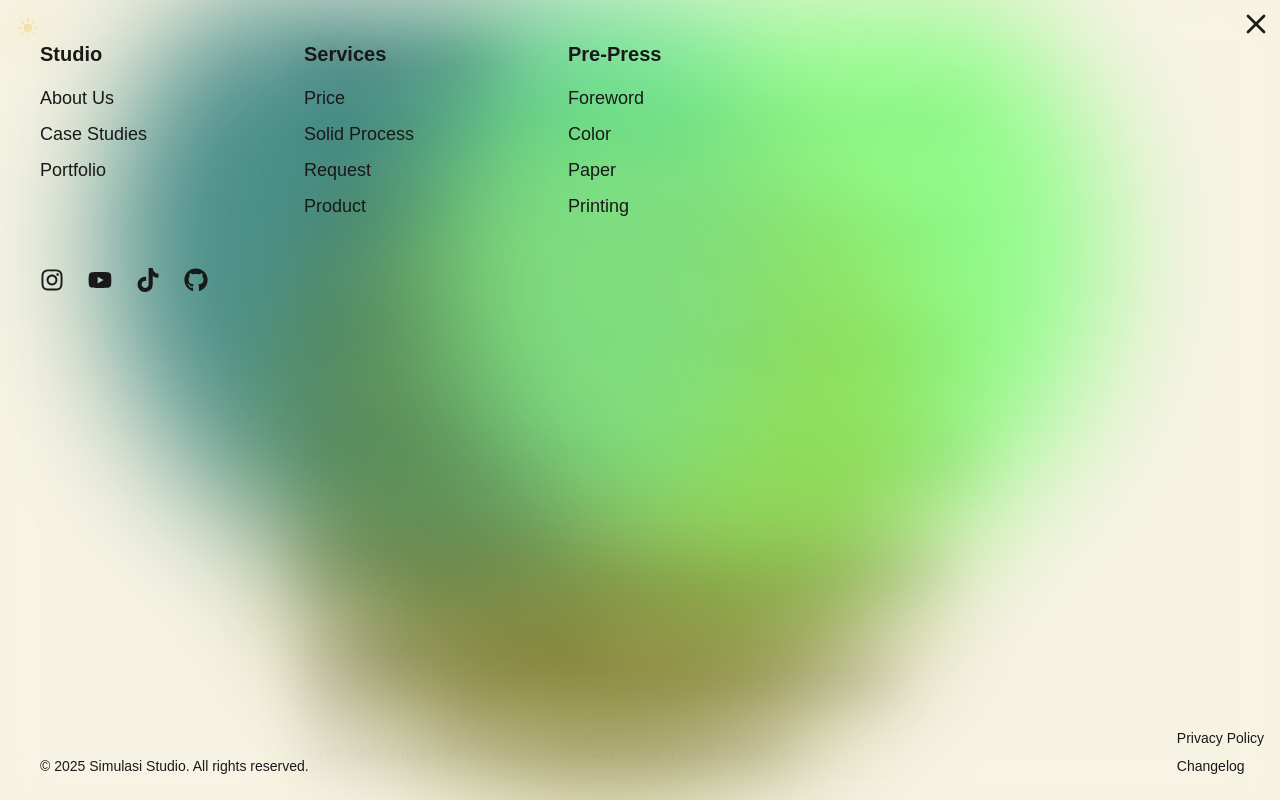
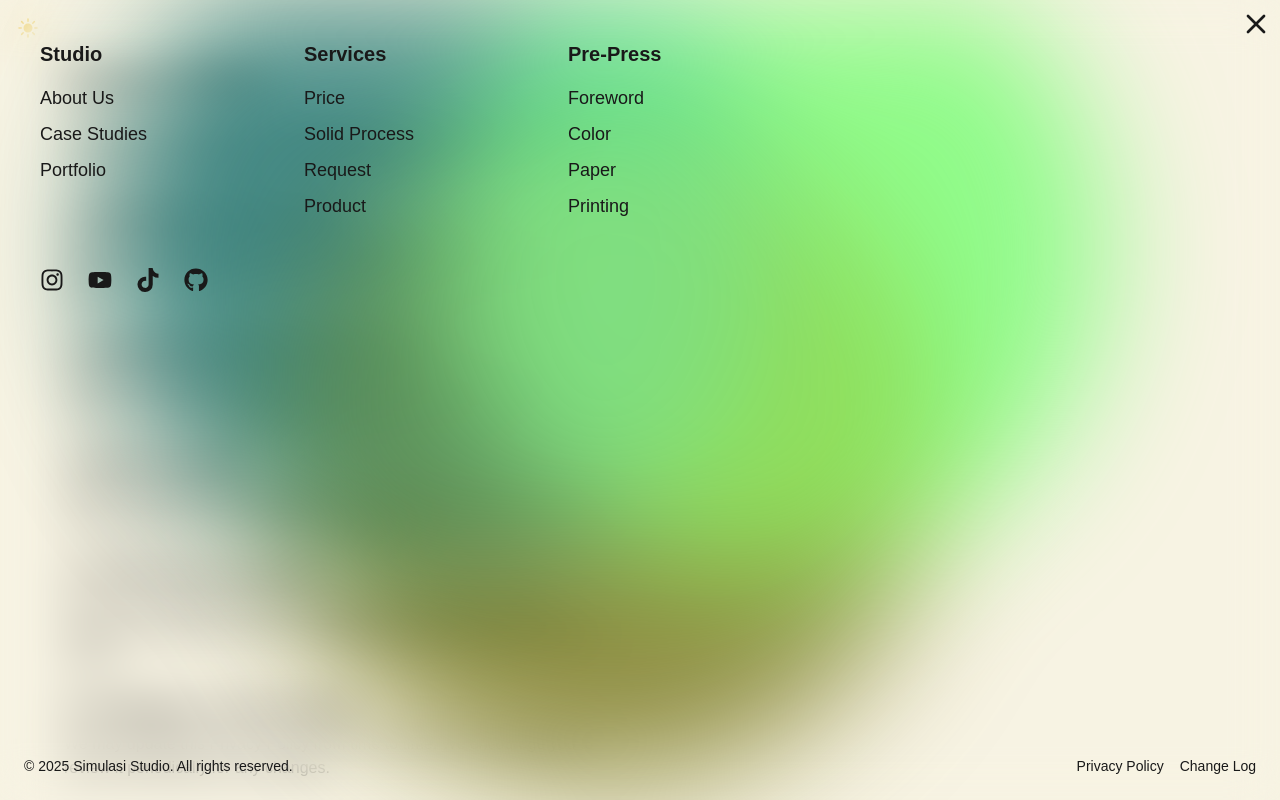
Before and after one commit to simulasikode/simulasi-cc, a Next.js app: page /privacy-policy in a window 1280 px wide. Both pictures are taken after a click on the button "☰ Menu". Shown: the top 800 px of the page. Built offline with nearby package versions, Linux system fonts and the light colour scheme.

Commit message:
update: footer

```diff
--- a/package.json
+++ b/package.json
@@ -10,6 +10,7 @@
     "release": "standard-version"
   },
   "dependencies": {
+    "@gsap/react": "^2.1.2",
     "@heroicons/react": "^2.2.0",
     "@next/mdx": "^15.1.6",
     "firebase": "^11.2.0",
--- a/src/app/changelog/page.tsx
+++ b/src/app/changelog/page.tsx
@@ -13,8 +13,7 @@ export default function ChangelogPage() {
   }, []);
 
   return (
-    <div className="prose mx-auto p-4">
-      <h1>Changelog</h1>
+    <div className="prose p-16 max-w-5xl">
       <pre className="whitespace-pre-wrap">{changelog}</pre>
     </div>
   );
--- a/src/app/layout.tsx
+++ b/src/app/layout.tsx
@@ -2,6 +2,7 @@ import type { Metadata } from "next";
 import { Geist, Geist_Mono } from "next/font/google";
 import "./globals.css";
 import Header from "@/components/Header";
+import Footer from "@/components/Footer";
 
 const geistSans = Geist({
   variable: "--font-geist-sans",
@@ -31,6 +32,7 @@ export default function RootLayout({
         <Header />
         {children}
       </body>
+      <Footer />
     </html>
   );
 }
--- a/src/app/privacy-policy/page.tsx
+++ b/src/app/privacy-policy/page.tsx
@@ -3,7 +3,7 @@ import React from "react";
 
 const PrivacyPolicy: React.FC = () => {
   return (
-    <div className="max-w-2xl mx-auto py-12 ext-gray-800 dark:text-gray-200">
+    <div className="max-w-2xl p-16 ext-gray-800 dark:text-gray-200">
       <h1 className="text-3xl font-bold mb-6">Privacy Policy</h1>
 
       <p className="mb-4">
--- /dev/null
+++ b/src/components/Footer.tsx
@@ -0,0 +1,27 @@
+import Link from "next/link";
+
+export default function Footer() {
+  return (
+    <footer className="w-full bg-background text-foreground p-6">
+      <div className="container mx-auto flex justify-between items-center gap-4">
+        <p className="text-sm w-full text-left">
+          © {new Date().getFullYear()} Simulasi Studio. All rights reserved.
+        </p>
+        <div className="flex  gap-2">
+          <Link
+            href="/privacy-policy"
+            className="text-sm hover:text-primary transition"
+          >
+            Privacy Policy
+          </Link>
+          <Link
+            href="/changelog"
+            className="text-sm hover:text-primary transition"
+          >
+            Change Log
+          </Link>
+        </div>
+      </div>
+    </footer>
+  );
+}
--- a/src/components/Menu.tsx
+++ b/src/components/Menu.tsx
@@ -1,7 +1,8 @@
 "use client";
-import { useEffect, useRef, useState } from "react";
+import { useState, useRef } from "react";
 import Link from "next/link";
 import { gsap } from "gsap";
+import { useGSAP } from "@gsap/react"; // Import useGSAP
 import { X } from "lucide-react";
 import { FaInstagram, FaGithub, FaYoutube, FaTiktok } from "react-icons/fa";
 import RGBBackground from "@/components/RGBBackground";
@@ -29,7 +30,6 @@ const socialLinks = [
   },
 ];
 
-// Menu sections with links
 const menuSections = [
   {
     title: "Studio",
@@ -59,21 +59,14 @@ const menuSections = [
   },
 ];
 
-const extraLinks = {
-  title: "More",
-  items: [
-    { name: "Privacy Policy", link: "/privacy-policy" },
-    { name: "Changelog", link: "/changelog" },
-  ],
-};
-
 export default function Menu() {
   const [isOpen, setIsOpen] = useState(false);
   const menuRef = useRef<HTMLDivElement>(null);
   const menuItemsRef = useRef<(HTMLLIElement | null)[]>([]);
-  const socialIconsRef = useRef<(HTMLAnchorElement | null)[]>([]); // Fixed Ref Type
+  const socialIconsRef = useRef<(HTMLAnchorElement | null)[]>([]);
 
-  useEffect(() => {
+  useGSAP(
+    () => {
       const tl = gsap.timeline({ defaults: { ease: "power3.out" } });
 
       if (isOpen) {
@@ -109,15 +102,16 @@ export default function Menu() {
 
         tl.to(
           menuRef.current,
-        { y: "-100%", opacity: 0, duration: 0.4 }, // 👈 Fix opacity flicker
+          { y: "-100%", opacity: 0, duration: 0.4 },
           "-=0.3",
         );
       }
-  }, [isOpen]);
+    },
+    { dependencies: [isOpen], scope: menuRef }, // Dependencies & Scoped Animation
+  );
 
   return (
     <>
-      {/* Menu Toggle Button */}
       {!isOpen && (
         <button
           className="fixed top-2 right-2 z-40 transition text-xl"
@@ -126,13 +120,11 @@ export default function Menu() {
           ☰ Menu
         </button>
       )}
-      {/* Full-Screen Menu */}
       <div
         ref={menuRef}
-        className="fixed top-0 left-0 z-50 h-full w-full bg-background/78 text-foreground transform -translate-y-full transition-transform duration-500 backdrop-blur-xl p-10 opacity-0 items-center"
+        className="absolute top-0 left-0 z-50 h-full w-full bg-background/78 text-foreground transform -translate-y-full transition-transform duration-500 backdrop-blur-xl p-10 opacity-0 items-center"
         onClick={(e) => e.stopPropagation()}
       >
-        {/* Close Button */}
         <button
           className="absolute top-2 right-2 text-foreground hover:text-gray-400 transition"
           onClick={() => setIsOpen(false)}
@@ -140,7 +132,6 @@ export default function Menu() {
           <X size={32} />
         </button>
 
-        {/* 4 Sections Menu Items */}
         <div className="grid grid-cols-1 sm:grid-cols-2 md:grid-cols-4 gap-8 w-full max-w-5xl text-left">
           {menuSections.map((section, sectionIndex) => (
             <div key={sectionIndex} className="space-y-4">
@@ -152,9 +143,7 @@ export default function Menu() {
                     <li
                       key={item.name}
                       ref={(el) => {
-                        if (el) {
-                          menuItemsRef.current[refIndex] = el;
-                        }
+                        if (el) menuItemsRef.current[refIndex] = el;
                       }}
                       className="text-lg hover:text-primary transition-colors cursor-pointer"
                     >
@@ -169,7 +158,6 @@ export default function Menu() {
           ))}
         </div>
 
-        {/* Social Media Links */}
         <div className="mt-12 flex space-x-6">
           {socialLinks.map((social, index) => (
             <a
@@ -180,9 +168,7 @@ export default function Menu() {
               rel="noopener noreferrer"
               className="hover:text-primary transition-all duration-300 transform hover:-translate-y-1 hover:scale-110 hover:rotate-3"
               ref={(el) => {
-                if (el) {
-                  socialIconsRef.current[index] = el;
-                }
+                if (el) socialIconsRef.current[index] = el;
               }}
             >
               {social.icon}
@@ -190,23 +176,26 @@ export default function Menu() {
           ))}
         </div>
 
-        {/* Copyright */}
-        <p className="absolute bottom-6 text-sm text-foreground">
+        <div className="absolute bottom-6 left-0 w-full px-6 flex  justify-between items-center gap-4">
+          <p className="text-sm text-foreground">
             © {new Date().getFullYear()} Simulasi Studio. All rights reserved.
           </p>
-        <div className="absolute bottom-6 right-4 flex items-center gap-2 ">
-          <ul className="space-y-2">
-            {extraLinks.items.map((item) => (
-              <li
-                key={item.name}
-                className="text-sm hover:text-gray-400 transition-colors cursor-pointer"
+          <div className="flex gap-2 md:gap-4">
+            <Link
+              href="/privacy-policy"
+              onClick={() => setIsOpen(false)}
+              className="text-sm"
             >
-                <Link href={item.link} onClick={() => setIsOpen(false)}>
-                  {item.name}
+              Privacy Policy
             </Link>
-              </li>
-            ))}
-          </ul>
+            <Link
+              href="/changelog"
+              onClick={() => setIsOpen(false)}
+              className="text-sm"
+            >
+              Change Log
+            </Link>
+          </div>
         </div>
         <RGBBackground />
       </div>
--- a/src/components/RGBBackground.tsx
+++ b/src/components/RGBBackground.tsx
@@ -88,7 +88,7 @@ const RGBBackground = () => {
     <div className="fixed inset-0 w-full h-full overflow-hidden -z-10 pointer-events-none blur-3xl">
       <svg
         ref={rgbRef}
-        className="absolute inset-0 w-full h-full"
+        className="relative inset-0 w-full h-full"
         viewBox="0 0 600 600"
         aria-hidden="true"
       >
```
Also changed, not shown: 1 other file (tests, documents, lock files or other folders). Lines whose indentation alone changed are shown as unchanged.
